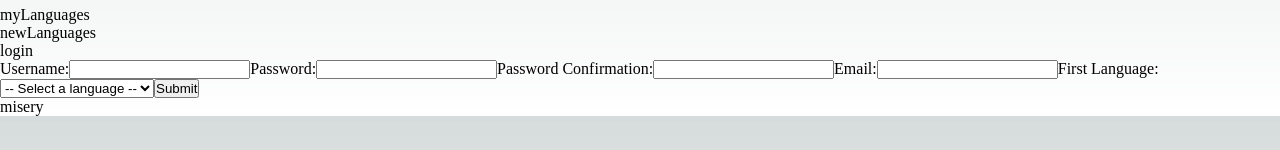
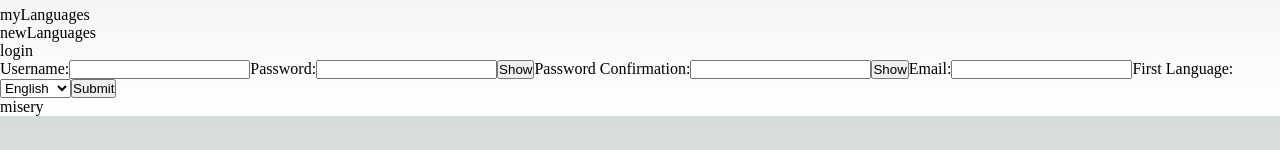
Before and after one commit to Tucker-Judge/Veil-Client, a Next.js app: page /Signup in a window 1280 px wide. Shown: the part 335-485 px from the top of the page. Built offline with nearby package versions, Linux system fonts and the light colour scheme.

Commit message:
Login without css

```diff
--- a/src/components/Navbar.js
+++ b/src/components/Navbar.js
@@ -25,7 +25,7 @@ const Navbar = () => {
         </Link>
       </div>
       <div className="login">
-        <Link href="/login">
+        <Link href="/Login">
           <p>{t('login')}</p>
         </Link>
       </div>
--- a/src/pages/Signup.js
+++ b/src/pages/Signup.js
@@ -1,77 +1,107 @@
-import { useState } from 'react';
+import { useState, useEffect } from 'react';
 import axios from 'axios'
-import redis from 'redis'
+
 function Signup() {
-  const [username, setUsername] = useState('');
-  const [password, setPassword] = useState('');
-  const [passwordConfirmation, setPasswordConfirmation] = useState('');
-  const [email, setEmail] = useState('');
-  const [language, setLanguage] = useState('');
+  // get primary language
+  const [browserLanguage, setBrowserLanguage] = useState(navigator.language.slice(0,2) || 'en')
+  const [type, setType] = useState('password')
+  const [confirmType, setConfirmType] = useState('password')
+  // useEffect(()=> {
+  //   setBrowserLanguage(navigator.language.slice(0,2) || 'en')
+  //   console.log(navigator.language)
+  // },[])
 
-  const redisClient = redis.createClient({
-    host: 'localhost',
-    port: 6379
+  const [formData, setFormData] = useState({
+    username: '',
+    password: '',
+    passwordConfirmation: '',
+    email: '',
+    language: browserLanguage,
   });
-  const handleSubmit = (event) => {
+
+  // handle form data changes
+  const handleChange =(event) => {
+    const {name,value} = event.target
+    setFormData((prevState)=> ({
+      ...prevState,
+      [name]: value
+  }))
+  }
+
+  // post user
+  const handleSubmit = async(event) => {
     event.preventDefault();
-    // handle form submission here
-    // post the user and then display a confirmation page until
-    // redis asynchronously tells them they are confirmed
-    // then show login page
-    // Display a message based on whether the email address has been confirmed
-    const redisKey = `user:${response.data.userId}:confirmation_token`;
-    redisClient.get(redisKey, (error, confirmationToken) => {
-      if (error) {
-        setMessage('Error checking confirmation status');
-      } else if (confirmationToken) {
-        setMessage('Your email address has been confirmed. Please log in.');
-      } else {
-        setMessage('Please check your email to confirm your email address.');
-      }
-    });
-  };
+    try {
+      const response = await axios.post('http://localhost:3000/signup', formData)
+      console.log(response.data)
+    }
+    catch (err) {
+    console.error(err)
+    }
+  }
 
+// handle show password
+function handleType(stateName){
+  if (stateName === 'password') {
+    setType((prevType) => prevType === 'password' ? 'text' : 'password')
+  }
+  else if (stateName === 'passwordConfirmation') {
+    setConfirmType((prevType) => prevType === 'password' ? 'text' : 'password')
+  }
+}
   return (
     <form onSubmit={handleSubmit}>
       <label>
         Username:
         <input
           type="text"
-          value={username}
-          onChange={(event) => setUsername(event.target.value)}
+          name="username"
+          value={formData.username}
+          onChange={(e) => handleChange(e)}
         />
       </label>
       <label>
         Password:
         <input
-          type="password"
-          value={password}
-          onChange={(event) => setPassword(event.target.value)}
+          type={type}
+          name="password"
+          value={formData.password}
+          onChange={(event) => handleChange(event)}
         />
+        <button type = "button" onClick = {() => handleType('password')}>
+          {type ? "Show" : "Hide"}
+        </button>
       </label>
       <label>
         Password Confirmation:
         <input
-          type="password"
-          value={passwordConfirmation}
-          onChange={(event) => setPasswordConfirmation(event.target.value)}
+          type={confirmType}
+          name="passwordConfirmation"
+          value={formData.passwordConfirmation}
+          onChange={handleChange}
         />
+        <button type="button" onClick = {() => handleType('passwordConfirmation')}>
+          {confirmType ? "Show" : "Hide"}
+        </button>
       </label>
       <label>
         Email:
         <input
           type="email"
-          value={email}
-          onChange={(event) => setEmail(event.target.value)}
+          name="email"
+          value={formData.email}
+          onChange={handleChange}
         />
       </label>
       <label>
         First Language:
-        <select value={language} onChange={(event) => setLanguage(event.target.value)}>
-          <option value="">-- Select a language --</option>
-          <option value="english">English</option>
-          <option value="spanish">Spanish</option>
-          <option value="french">French</option>
+        <select
+        name = "language"
+        value={browserLanguage}
+        onChange={handleChange}>
+          <option value="en">English</option>
+          <option value="es">Spanish</option>
+          <option value="fr">French</option>
         </select>
       </label>
       <button type="submit">Submit</button>
@@ -80,3 +110,17 @@ function Signup() {
 }
 
 export default Signup
+
+
+function convertBrowserLanguageToName(langCode) {
+  const firstTwo = langCode.toFixed(2);
+  const languageMapping = {
+    'en': 'English',
+    'es': 'Spanish',
+    'fr': 'French',
+  };
+
+  return languageMapping[firstTwo] || 'Unknown language';
+}
+
+// automatically put the browser language in input form
```
Also changed, not shown: public/languageFacts.json (added, +10 -0 lines), src/pages/Login.js (+26 -17 lines).
